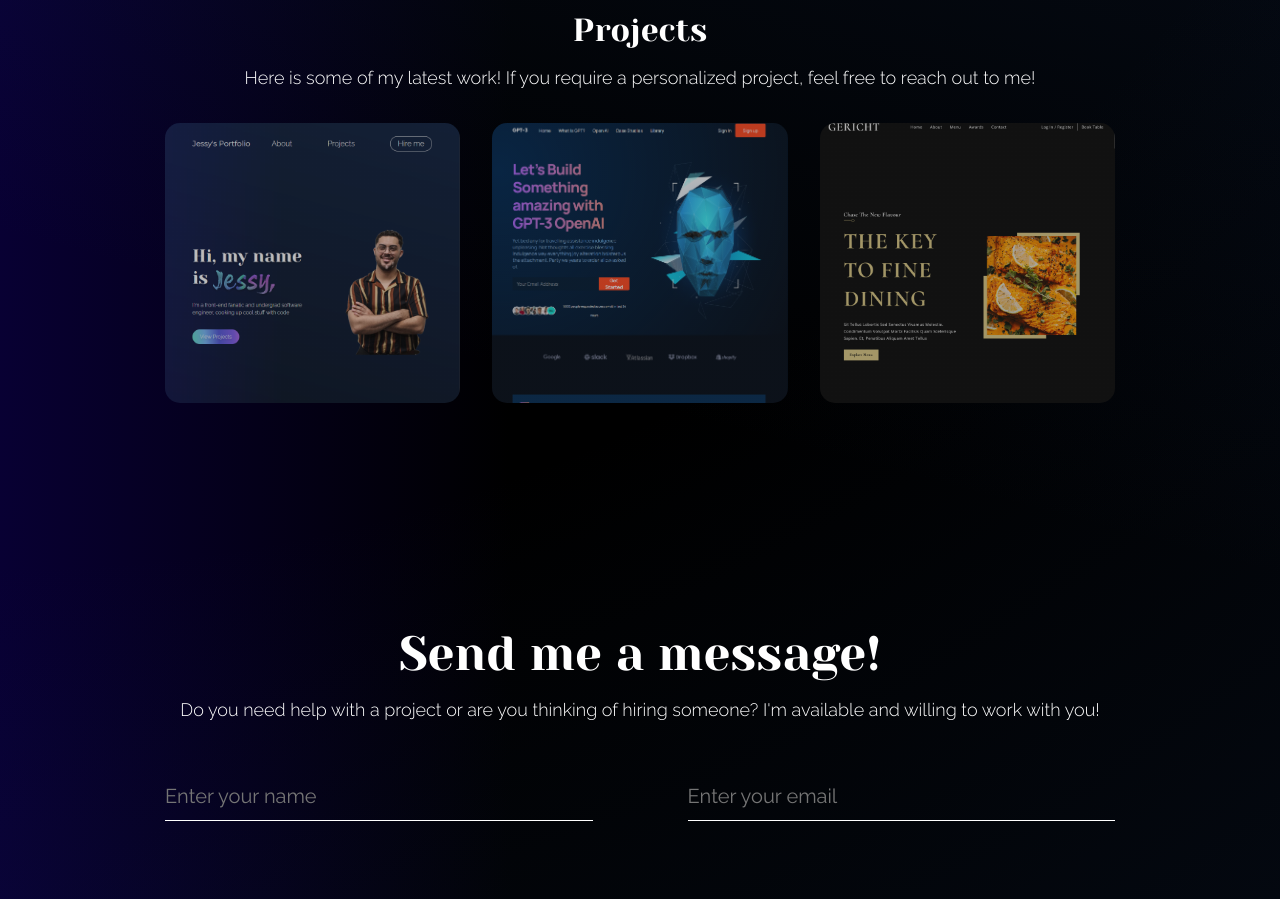
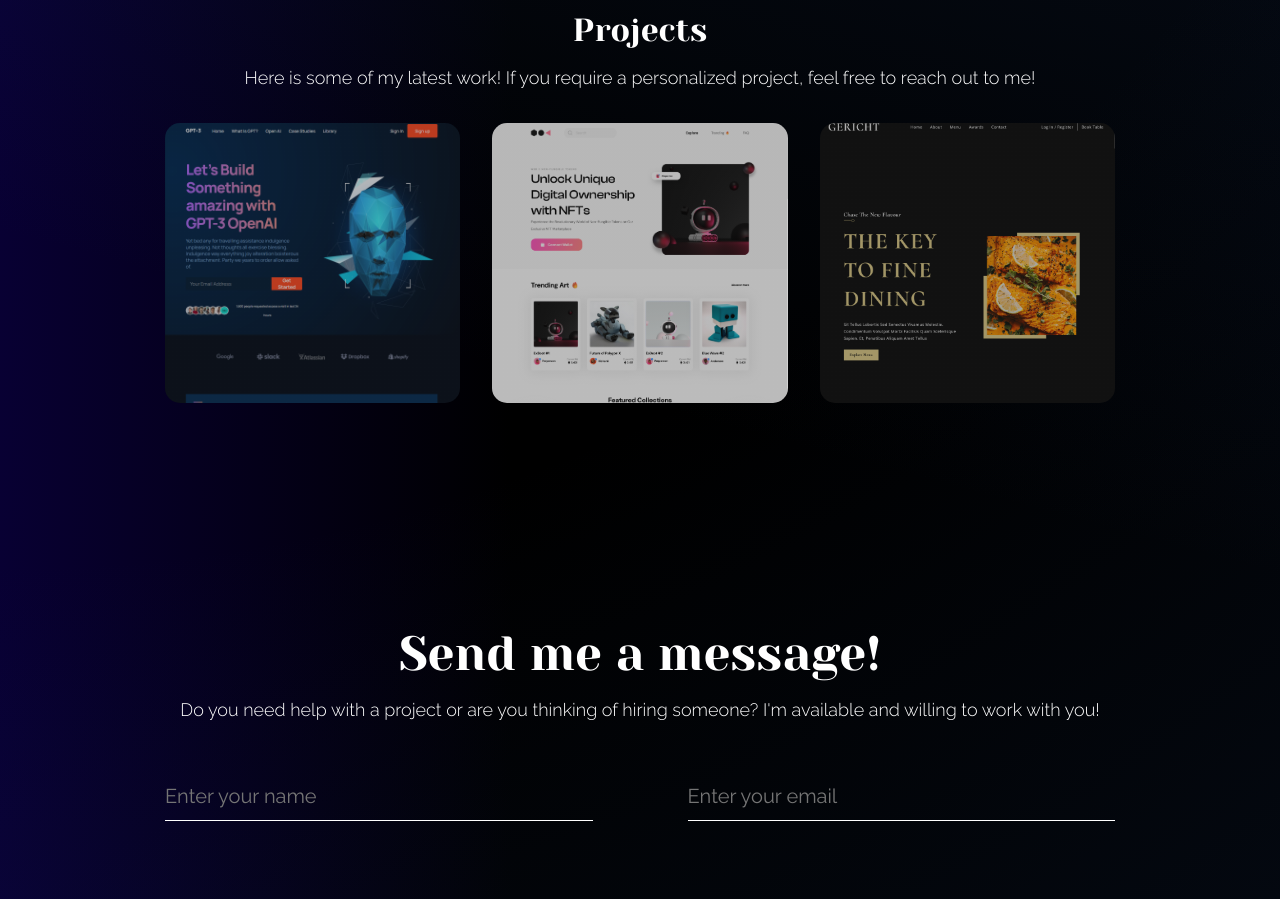
Before and after one commit to J3SSY-ANDU/my-portfolio, a React (Create React App) app: page / in a window 1280 px wide. Shown: the part 1760-2659 px from the top of the page. Built offline with nearby package versions, Linux system fonts and the light colour scheme; a web font is replaced by a local one.

Commit message:
nft distro project added

```diff
--- a/src/containers/projects/Projects.jsx
+++ b/src/containers/projects/Projects.jsx
@@ -2,23 +2,25 @@ import React from 'react';
 import portfolioImage from '../../assets/portfolio.png';
 import gpt3 from '../../assets/gpt3.png';
 import gerichtImage from '../../assets/gericht.png';
+import nftDistro from '../../assets/nft-distro.png';
 import Project from '../../components/project/Project';
 import './projects.css';
 
 const projectsList = {
-    projects: [ {
-            title: "Portfolio",
-            backgroundImage: portfolioImage,
-            description: "My portfolio encapsulates my passion as a front-end fanatic and software engineering student. It features a personal introduction and showcases my most recent projects.",
-            codeIn: "React JS",
-            link: '#'
-        },
+    projects: [
         {
             title: "GPT-3",
             backgroundImage: gpt3,
             description: "Full responsive website that seamlessly blends modern UI/UX design principles to showcase the transformative power of GPT-3 AI and its applications in technology.",
             codeIn: "React JS",
             link: 'https://j3ssy-andu.github.io/gpt3/'
+        },
+        {
+            title: "NFT DISTRO",
+            backgroundImage: nftDistro,
+            description: "Full responsive website that seamlessly blends modern UI/UX design principles to showcase the transformative power of GPT-3 AI and its applications in technology.",
+            codeIn: "React JS",
+            link: "https://j3ssy-andu.github.io/nft-distro/"
         },
         {
             title: "GERICHT",
```
Also changed, not shown: src/assets/nft-distro.png (added).
